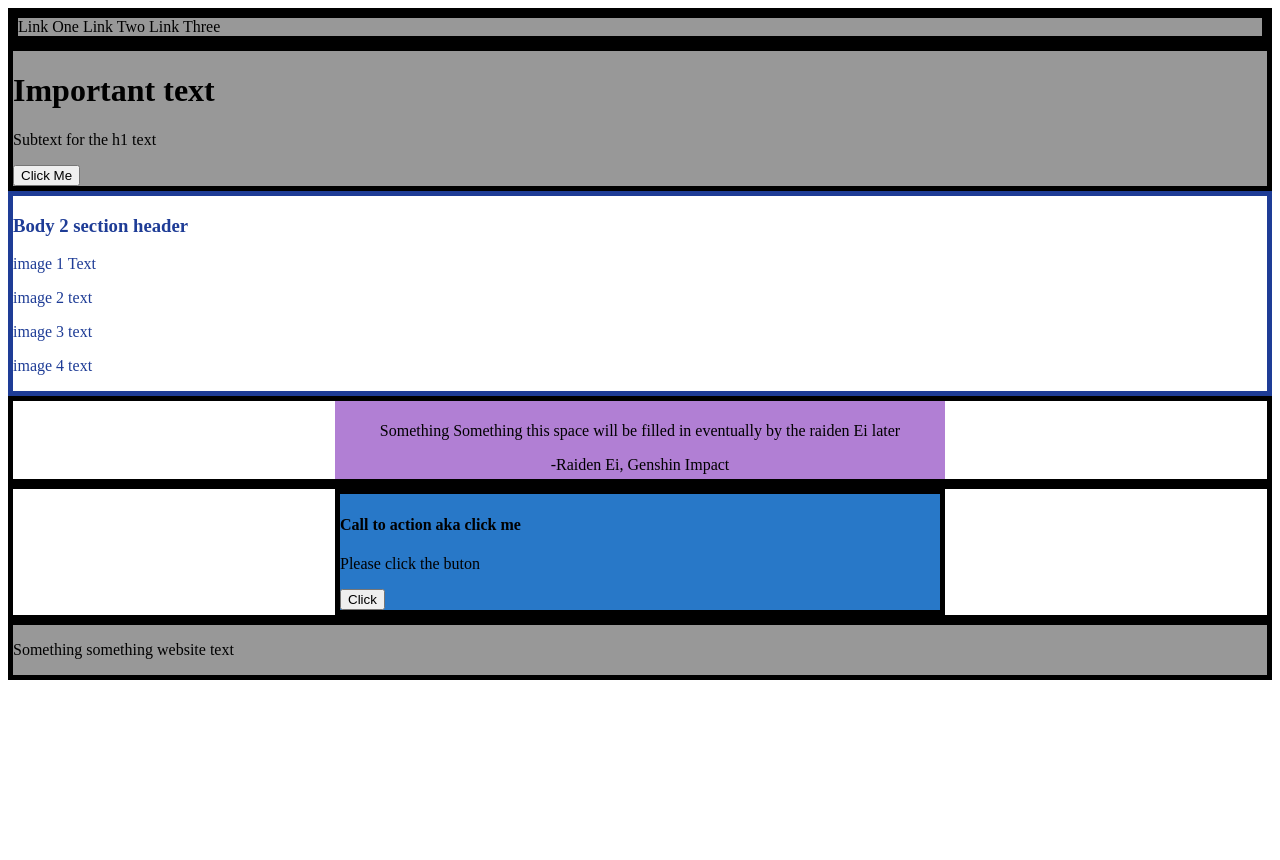
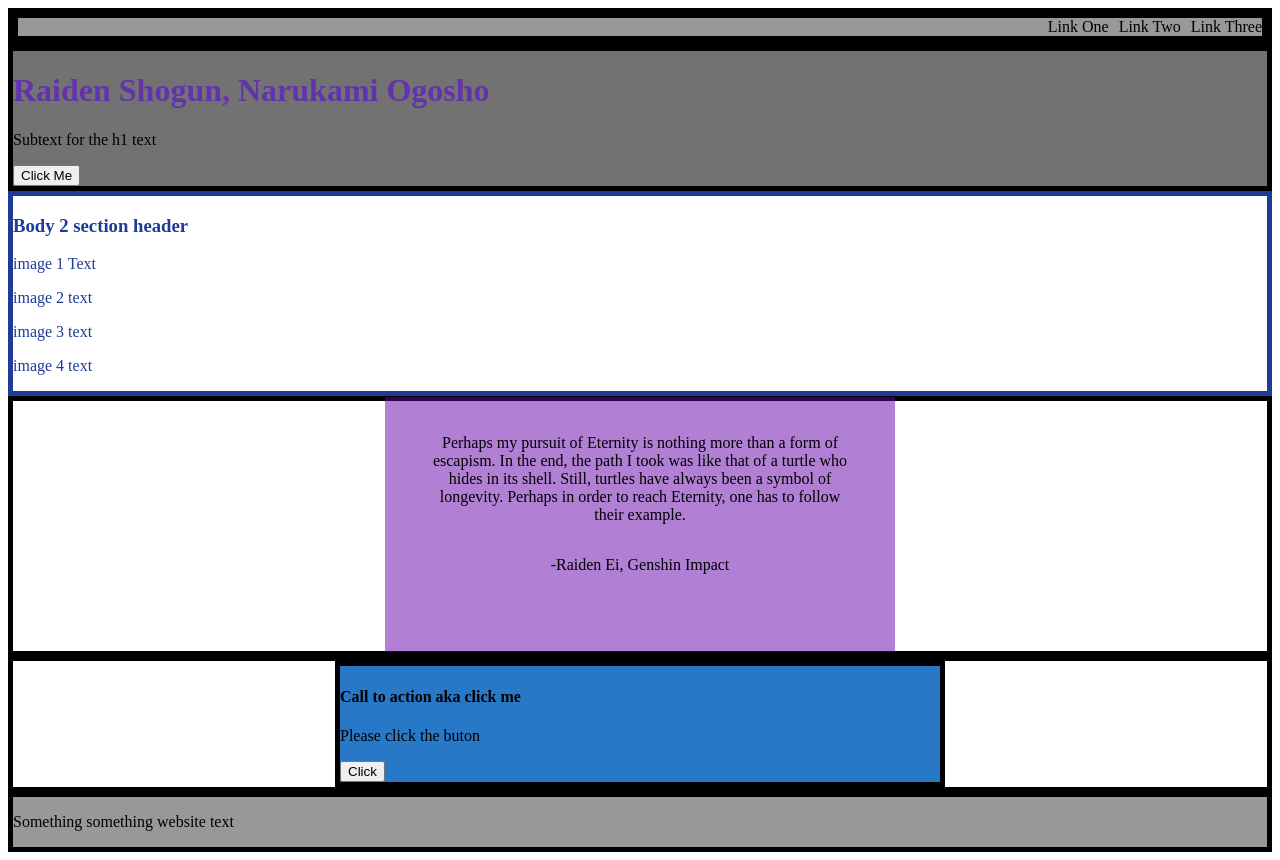
Before and after one commit to LinRestia/website-start, a plain HTML site: page index.html in a window 1280 px wide. Before the commit the page ends 800 px from the top, so only its background shows below. Drawn offline with Linux system fonts and the light colour scheme.

Commit message:
Started filling in some text. work more on css.

```diff
--- a/index.html
+++ b/index.html
@@ -17,7 +17,7 @@
         </div>
     </div>
     <div class="body-sec-two">
-        <h1>Important text</h1>
+        <h1 id="raiden-title">Raiden Shogun, Narukami Ogosho</h1>
         <p>Subtext for the h1 text</p>
         <button>Click Me</button>
         <!--<img>-->
@@ -36,7 +36,11 @@
     <div class="body-sec-four">
         <figure class="raiden-quote">
             <blockquote>
-                <p>Something Something this space will be filled in eventually by the raiden Ei later</p>
+                <p>Perhaps my pursuit of Eternity is nothing more than a form of escapism.
+                 In the end, the path I took was like that of a turtle who hides in its shell.
+                 Still, turtles have always been a symbol of longevity. Perhaps in order to reach Eternity,
+                 one has to follow their example.
+                </p>
             </blockquote>
             <figcaption class="raiden-cite">-Raiden Ei, Genshin Impact</figcaption>
         </figure>
--- a/styles.css
+++ b/styles.css
@@ -8,16 +8,25 @@ div {
 }
 
 .footer-sec-six, .header-sec-one {
-    background-color: rgba(50,50,50, 50%);
+    background-color: rgb(50,50,50,50%);
 }
 
+.right-links {
+    display:flex;
+    justify-content:flex-end;
+    gap: 10px;
+}
+
+#raiden-title {
+    color:#6333ae;
+}
 .cta-container {
     background-color: rgb(40,120,200);
     width:600px;
 }
 
 .body-sec-two {
-    background-color:rgba(50,50,50, 50%);
+    background-color:rgba(20,20,20, 60%);
 }
 
 .body-sec-three {
@@ -27,15 +36,26 @@ div {
 .body-sec-four {
     display:flex;
     text-align:center;
+    height:250px;
     background-color:rgb(255,255,255);
     justify-content:center;
     align-items:center;
 }
 
 .raiden-quote {
+    display:flex;
+    flex-direction:column;
+    width:500px;
+    height:245px;
     background-color: rgba(100,0,170,50%);
-    margin:0;
+    margin-bottom:20px;
     padding:5px;
+}
+
+.raiden-cite {
+    display:flex;
+    justify-content:center;
+    flex:2;
 }
 .blockquote p {
     display:inline;
```
